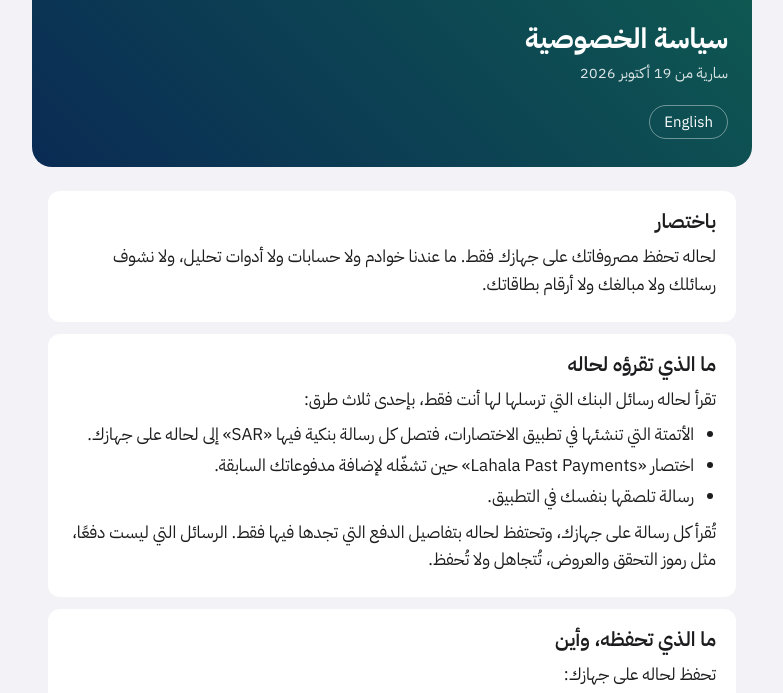
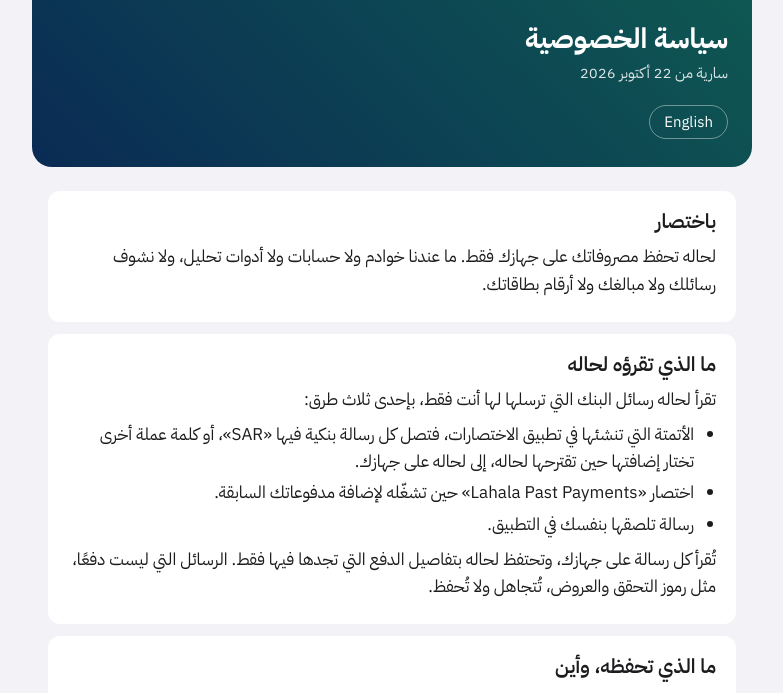
Before and after one commit to MohamedAbdolraheem/lahala, a plain HTML site: page privacy/index.html in a window 1280 px wide. Shown: the part 80-773 px from the top of the page, without its empty margins (248-1031 px from the left). Drawn offline with Linux system fonts and the light colour scheme.

Commit message:
Privacy and support mention a second currency word automation

```diff
--- a/privacy/index.html
+++ b/privacy/index.html
@@ -19,7 +19,7 @@
       <span class="wordmark"><span class="ar">لحاله</span><span class="en">Lahala</span></span>
     </a>
     <h1>سياسة الخصوصية</h1>
-    <p>سارية من 19 أكتوبر 2026</p>
+    <p>سارية من 22 أكتوبر 2026</p>
     <nav class="lang-switch"><a href="en/" lang="en">English</a></nav>
   </header>
 
@@ -32,7 +32,7 @@
     <h2>ما الذي تقرؤه لحاله</h2>
     <p>تقرأ لحاله رسائل البنك التي ترسلها لها أنت فقط، بإحدى ثلاث طرق:</p>
     <ul>
-      <li>الأتمتة التي تنشئها في تطبيق الاختصارات، فتصل كل رسالة بنكية فيها «SAR» إلى لحاله على جهازك.</li>
+      <li>الأتمتة التي تنشئها في تطبيق الاختصارات، فتصل كل رسالة بنكية فيها «SAR»، أو كلمة عملة أخرى تختار إضافتها حين تقترحها لحاله، إلى لحاله على جهازك.</li>
       <li>اختصار «<span class="ltr">Lahala Past Payments</span>» حين تشغّله لإضافة مدفوعاتك السابقة.</li>
       <li>رسالة تلصقها بنفسك في التطبيق.</li>
     </ul>
```
Also changed, not shown: privacy/en/index.html (+2 -2 lines), support/en/index.html (+1 -0 lines), support/index.html (+1 -0 lines).
